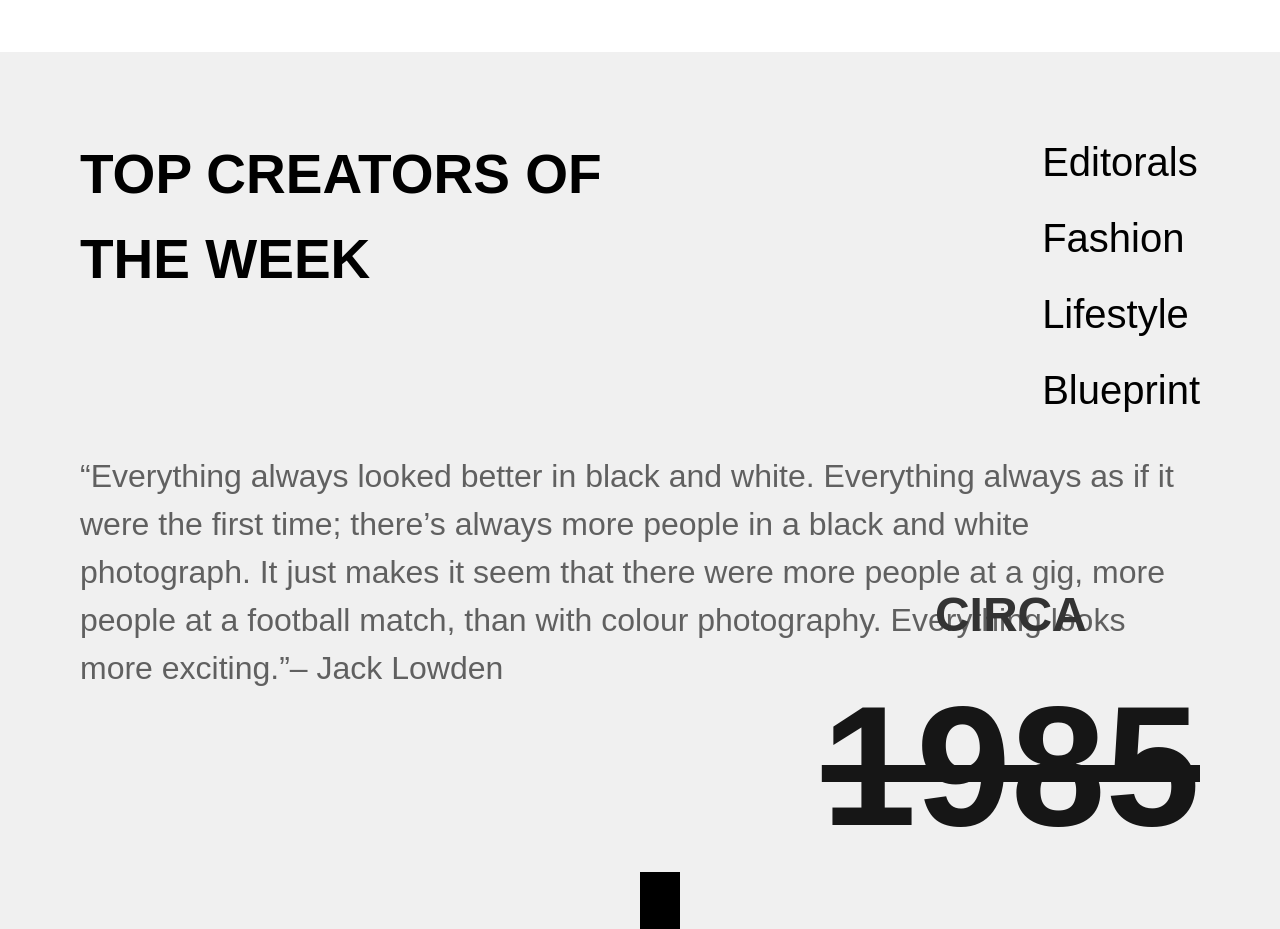
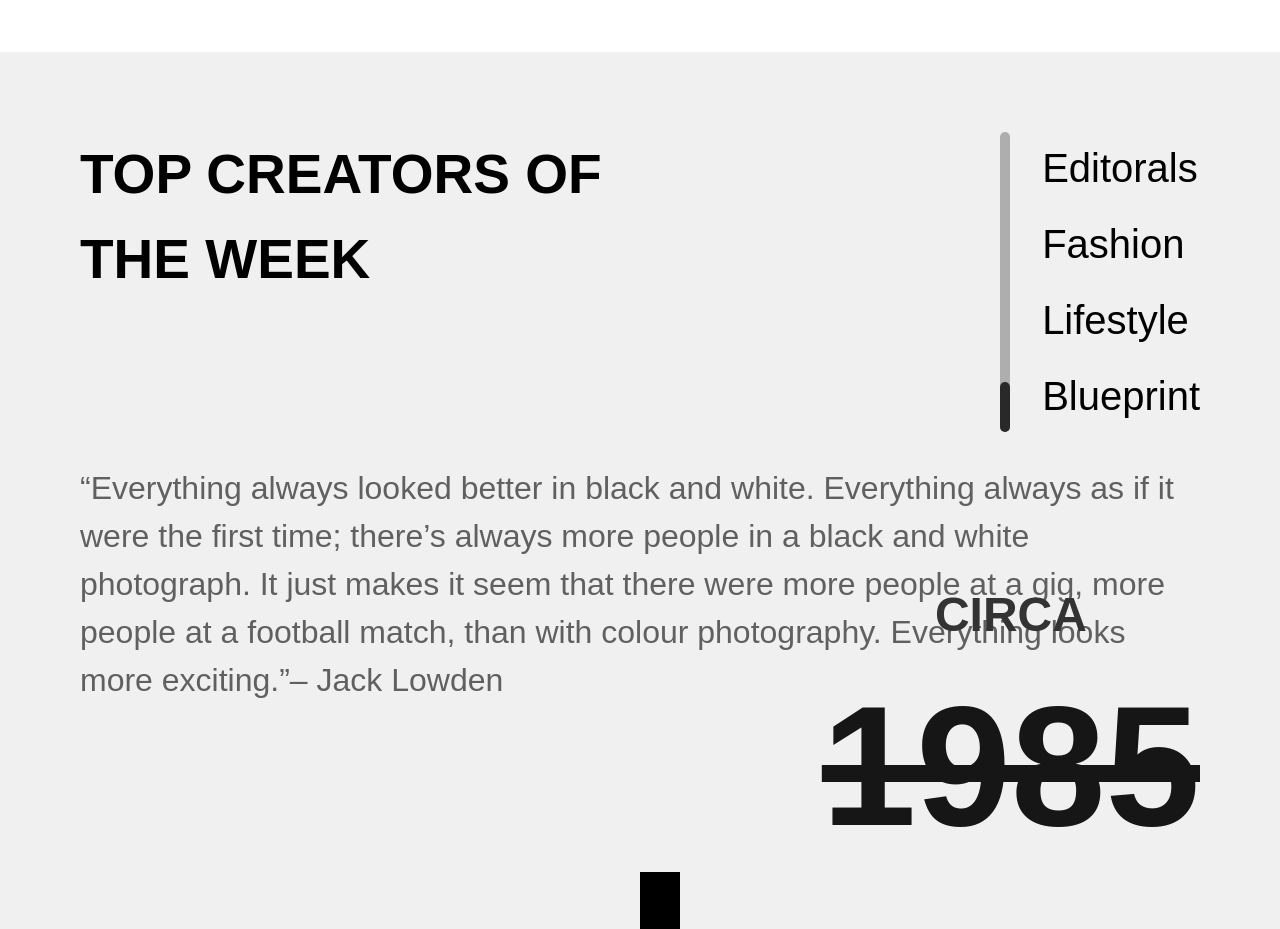
Before and after one commit to eniiku/Artsy, a React (Vite) app: page / in a window 1280 px wide. Shown: the part 4000-4929 px from the top of the page. Built offline with nearby package versions, Linux system fonts and the light colour scheme; a web font is replaced by a local one.

Commit message:
style(Home): create slider for creator's section desktop view

```diff
--- a/src/views/Home/HomePage/HomePage.tsx
+++ b/src/views/Home/HomePage/HomePage.tsx
@@ -241,8 +241,8 @@ const HomePage = () => {
           </h1>
 
           <div className=' block lg:flex lg:items-center lg:gap-8 h-full'>
-            <div className='min-h-full w-[10px] bg-light_gray_clr-500 hidden lg:block relative rounded-[50px]'>
-              <div className='h-1/4 absolute bottom-0 bg-dark_gray_clr-300'></div>
+            <div className='min-h-[300px] min-w-[10px] bg-light_gray_clr-500 hidden lg:block relative rounded-full z-0'>
+              <div className='min-h-[50px] min-w-[10px] absolute bottom-0 bg-dark_gray_clr-300 z-30 rounded-full'></div>
             </div>
 
             <ul
```
